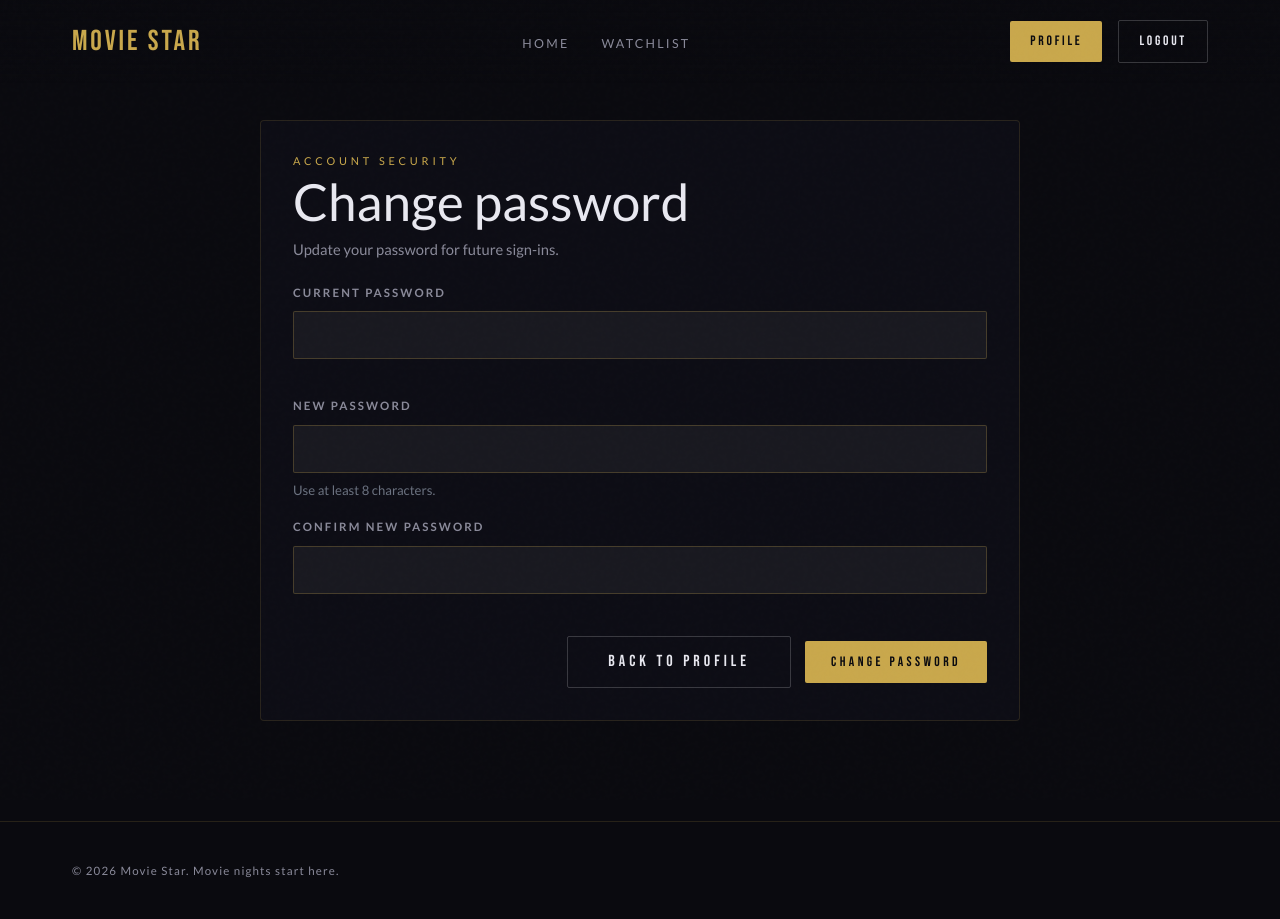
After one commit to bakietle/CITS3403-AGILE-WEB-DEVELOPMENT-Project, a Flask app: page /profile/change-password in a window 1280 px wide. The commit adds this page. Run offline with Flask 3, Linux system fonts and the light colour scheme; the visitor is signed in with stand-in values (Sample User, id 1); some libraries are stand-ins or nearby versions.

Commit message:
Add change password feature

```diff
--- a/app/forms.py
+++ b/app/forms.py
@@ -8,6 +8,7 @@ Flask request lifecycle.
 Currently contains:
     - LoginForm        (Module A - Auth)
     - SignupForm       (Module A - Auth)
+    - ChangePasswordForm (Module A - Auth)
     - SearchForm       (Module B - Movies + Search)
     - ReviewForm       (Module C - Reviews)
     - CommentForm      (Module C - Comments on reviews)
@@ -89,6 +90,28 @@ class SignupForm(FlaskForm):
         ],
     )
     submit = SubmitField("Join Movie Star")
+
+
+class ChangePasswordForm(FlaskForm):
+    current_password = PasswordField(
+        "Current Password",
+        validators=[DataRequired(message="Please enter your current password.")],
+    )
+    new_password = PasswordField(
+        "New Password",
+        validators=[
+            DataRequired(message="Please enter a new password."),
+            Length(min=8, message="New password must be at least 8 characters."),
+        ],
+    )
+    confirm_new_password = PasswordField(
+        "Confirm New Password",
+        validators=[
+            DataRequired(message="Please confirm your new password."),
+            EqualTo("new_password", message="New passwords must match."),
+        ],
+    )
+    submit = SubmitField("Change Password")
 
 
 # ─────────────────────────────────────────────────────────────────────
--- a/app/routes.py
+++ b/app/routes.py
@@ -27,7 +27,13 @@ from flask_login import current_user, login_required
 from sqlalchemy import func
 
 from app import app, db
-from app.forms import CommentForm, ProfileEditForm, ReviewForm, SearchForm
+from app.forms import (
+    ChangePasswordForm,
+    CommentForm,
+    ProfileEditForm,
+    ReviewForm,
+    SearchForm,
+)
 from app.models import (
     Follow,
     Genre,
@@ -717,6 +723,34 @@ def profile_edit():
     return redirect(url_for("profile"))
 
 
+@app.route("/profile/change-password", methods=["GET", "POST"])
+@login_required
+def change_password():
+    """Allow the logged-in user to change their password."""
+    form = ChangePasswordForm()
+
+    if request.method == "GET":
+        return render_template("change_password.html", form=form)
+
+    if not form.validate_on_submit():
+        return render_template("change_password.html", form=form), 400
+
+    if not current_user.check_password(form.current_password.data):
+        form.current_password.errors.append("Current password is incorrect.")
+        return render_template("change_password.html", form=form), 400
+
+    if current_user.check_password(form.new_password.data):
+        form.new_password.errors.append(
+            "New password must be different from your current password."
+        )
+        return render_template("change_password.html", form=form), 400
+
+    current_user.set_password(form.new_password.data)
+    db.session.commit()
+    flash("Password changed successfully.", "success")
+    return redirect(url_for("profile"))
+
+
 @app.route("/user/<int:user_id>/follow", methods=["POST"])
 @login_required
 def user_follow(user_id):
--- a/app/static/css/my_profile.css
+++ b/app/static/css/my_profile.css
@@ -79,6 +79,121 @@
 .profile-hero-actions {
   display: flex;
   justify-content: flex-end;
+  gap: 10px;
+  flex-wrap: wrap;
+}
+
+.profile-hero-actions .btn-nav {
+  white-space: nowrap;
+}
+
+.profile-edit-card {
+  display: block;
+  max-width: 760px;
+  margin: 0 auto;
+}
+
+.profile-edit-header {
+  margin-bottom: 24px;
+}
+
+.profile-edit-form {
+  display: flex;
+  flex-direction: column;
+  gap: 18px;
+}
+
+.review-field-block {
+  display: flex;
+  flex-direction: column;
+}
+
+.review-field-label {
+  display: block;
+  margin-bottom: 10px;
+  color: var(--text-muted);
+  font-size: 0.72rem;
+  font-weight: 700;
+  letter-spacing: 0.18em;
+  text-transform: uppercase;
+}
+
+.movie-review-input {
+  border-radius: 8px;
+}
+
+.movie-review-textarea {
+  min-height: 120px;
+  resize: vertical;
+}
+
+.review-actions-row {
+  display: flex;
+  align-items: center;
+  gap: 14px;
+  margin-top: 4px;
+  flex-wrap: wrap;
+}
+
+.review-actions-row-end {
+  justify-content: flex-end;
+}
+
+.movie-submit-btn {
+  padding: 11px 26px;
+  font-size: 0.85rem;
+}
+
+.form-error {
+  margin-top: -12px;
+  color: #fca5a5;
+  font-size: 0.82rem;
+  line-height: 1.5;
+}
+
+.form-hint {
+  margin-top: -12px;
+  color: #6b7280;
+  font-size: 0.82rem;
+  line-height: 1.5;
+}
+
+.profile-flash-list {
+  display: flex;
+  flex-direction: column;
+  gap: 10px;
+  margin-bottom: 20px;
+  list-style: none;
+}
+
+.profile-flash-list-wide {
+  grid-column: 1 / -1;
+  margin-bottom: 0;
+}
+
+.profile-flash,
+.profile-form-summary {
+  border-radius: 8px;
+  padding: 12px 14px;
+  font-size: 0.88rem;
+  line-height: 1.5;
+}
+
+.profile-flash-success {
+  border: 1px solid rgba(74, 222, 128, 0.32);
+  background: rgba(34, 197, 94, 0.1);
+  color: #bbf7d0;
+}
+
+.profile-flash-error,
+.profile-form-summary {
+  border: 1px solid rgba(248, 113, 113, 0.36);
+  background: rgba(220, 38, 38, 0.1);
+  color: #fecaca;
+}
+
+.profile-form-summary {
+  margin-bottom: 18px;
 }
 
 .profile-stats {
--- /dev/null
+++ b/app/templates/change_password.html
@@ -0,0 +1,120 @@
+<!DOCTYPE html>
+<html lang="en">
+<head>
+  <meta charset="UTF-8" />
+  <meta name="viewport" content="width=device-width, initial-scale=1.0" />
+  <title>Movie Star | Change Password</title>
+  <script src="https://cdn.tailwindcss.com"></script>
+  <link rel="stylesheet" href="{{ url_for('static', filename='css/style.css') }}" />
+  <link rel="stylesheet" href="{{ url_for('static', filename='css/my_profile.css') }}" />
+</head>
+<body class="profile-page">
+  <nav class="navbar-cinema" id="navbar">
+    <div class="page-container profile-nav-wrap">
+      <a href="{{ url_for('home') }}" class="nav-logo">Movie Star</a>
+
+      <ul class="nav-links">
+        <li><a href="{{ url_for('home') }}">Home</a></li>
+        <li><a href="{{ url_for('watchlist') }}">Watchlist</a></li>
+      </ul>
+
+      <div class="nav-actions profile-nav-actions">
+        <a href="{{ url_for('profile') }}" class="btn-primary">Profile</a>
+        <a href="{{ url_for('logout') }}" class="btn-ghost">Logout</a>
+      </div>
+    </div>
+  </nav>
+
+  <main class="profile-main">
+    <section class="profile-hero">
+      <div class="page-container">
+        <div class="card-cinema profile-hero-card profile-edit-card">
+          <header class="profile-edit-header">
+            <p class="eyebrow">Account Security</p>
+            <h1 class="profile-name">Change password</h1>
+            <p class="profile-meta">
+              Update your password for future sign-ins.
+            </p>
+          </header>
+
+          {% with messages = get_flashed_messages(with_categories=true) %}
+            {% if messages %}
+              <ul class="profile-flash-list">
+                {% for category, msg in messages %}
+                  <li class="profile-flash profile-flash-{{ category }}">{{ msg }}</li>
+                {% endfor %}
+              </ul>
+            {% endif %}
+          {% endwith %}
+
+          {% if form.errors %}
+            <div class="profile-form-summary" role="alert">
+              Please fix the highlighted fields and try again.
+            </div>
+          {% endif %}
+
+          <form
+            action="{{ url_for('change_password') }}"
+            method="post"
+            class="profile-edit-form"
+            novalidate
+          >
+            {{ form.hidden_tag() }}
+
+            <div class="review-field-block">
+              <label class="review-field-label" for="current_password">Current Password</label>
+              {{ form.current_password(
+                id="current_password",
+                class_="field-input",
+                autocomplete="current-password",
+                required=true
+              ) }}
+              {% for err in form.current_password.errors %}
+                <p class="form-error">{{ err }}</p>
+              {% endfor %}
+            </div>
+
+            <div class="review-field-block">
+              <label class="review-field-label" for="new_password">New Password</label>
+              {{ form.new_password(
+                id="new_password",
+                class_="field-input",
+                autocomplete="new-password",
+                minlength=8,
+                required=true
+              ) }}
+              {% for err in form.new_password.errors %}
+                <p class="form-error">{{ err }}</p>
+              {% endfor %}
+              <p class="form-hint">Use at least 8 characters.</p>
+            </div>
+
+            <div class="review-field-block">
+              <label class="review-field-label" for="confirm_new_password">Confirm New Password</label>
+              {{ form.confirm_new_password(
+                id="confirm_new_password",
+                class_="field-input",
+                autocomplete="new-password",
+                minlength=8,
+                required=true
+              ) }}
+              {% for err in form.confirm_new_password.errors %}
+                <p class="form-error">{{ err }}</p>
+              {% endfor %}
+            </div>
+
+            <div class="review-actions-row review-actions-row-end">
+              <a href="{{ url_for('profile') }}" class="btn-ghost">Back to Profile</a>
+              {{ form.submit(class_="btn-primary movie-submit-btn") }}
+            </div>
+          </form>
+        </div>
+      </div>
+    </section>
+  </main>
+
+  <footer>
+    <div class="page-container footer-note">&copy; 2026 Movie Star. Movie nights start here.</div>
+  </footer>
+</body>
+</html>
```
Also changed, not shown: app/templates/my_profile.html (+11 -0 lines).
